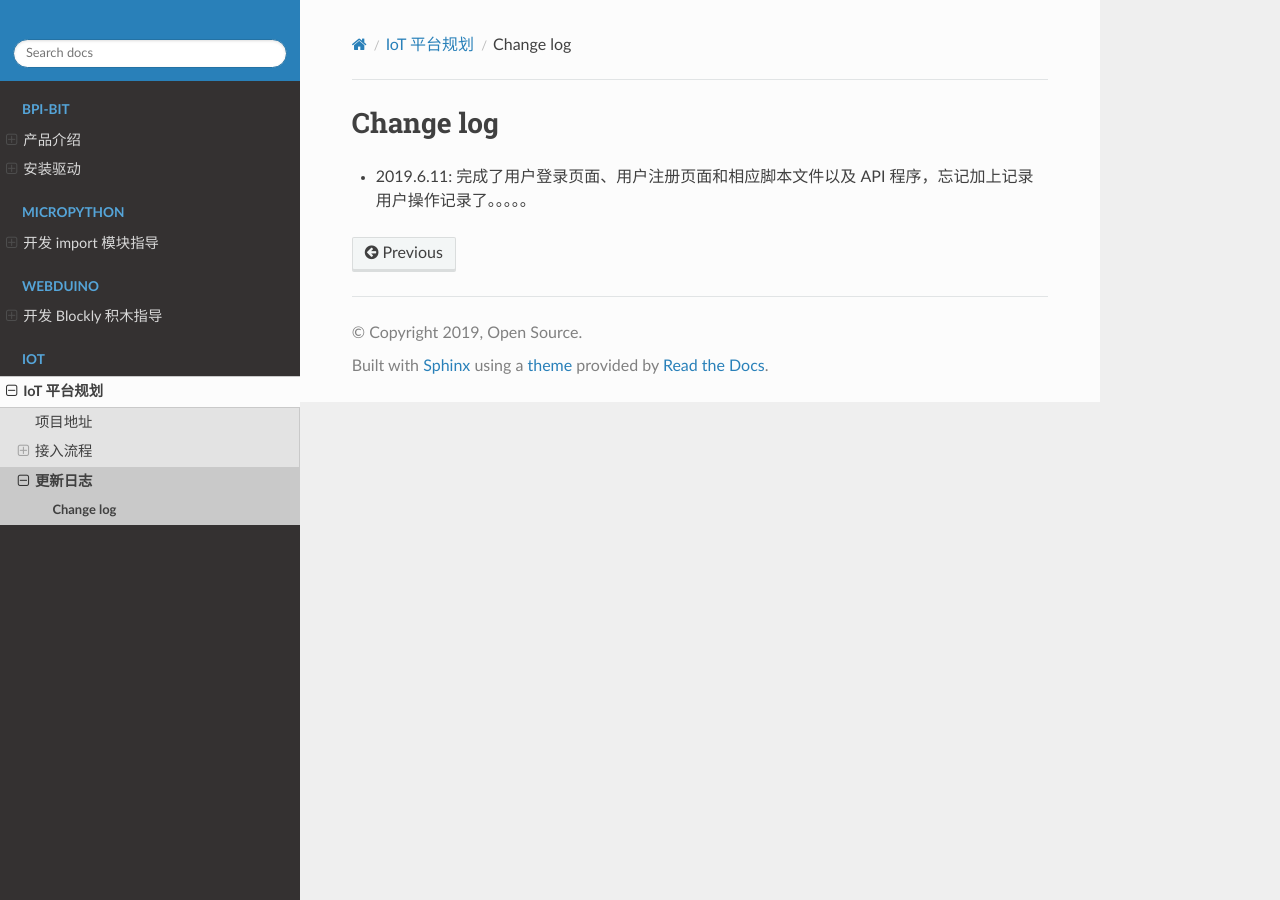
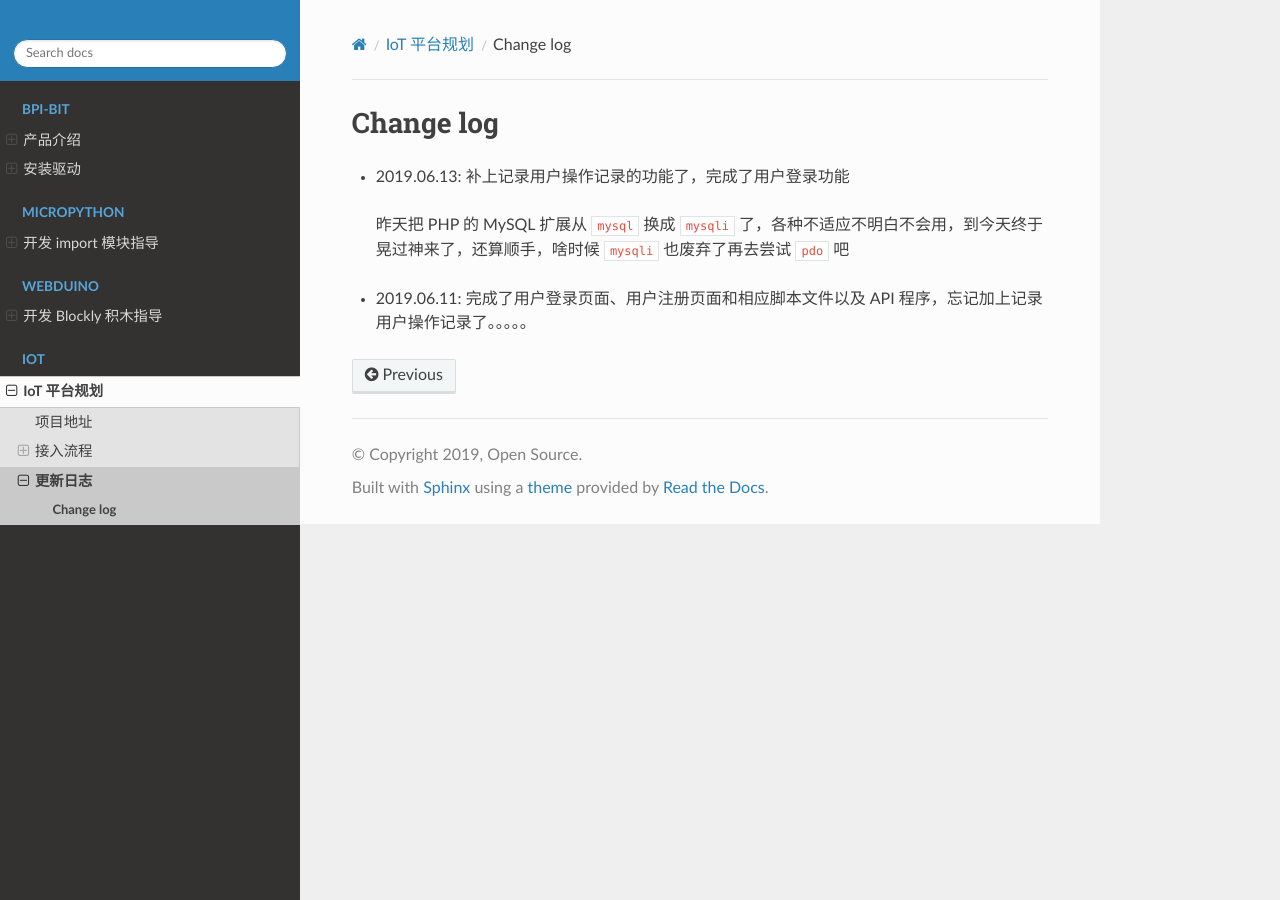
Before and after one commit to BPI-STEAM/Dev, a Sphinx documentation site: the page built from source/iot/change_log.md, in a window 1280 px wide. Built offline with Sphinx 7.4.7 and the Read the Docs theme 2.0.0, drawn with Linux system fonts in a browser that asks for light colours.

Commit message:
更新change log

```diff
--- a/source/iot/change_log.md
+++ b/source/iot/change_log.md
@@ -1,3 +1,6 @@
 ## Change log
 
-- 2019.6.11: 完成了用户登录页面、用户注册页面和相应脚本文件以及 API 程序，忘记加上记录用户操作记录了。。。。。
+- 2019.06.13: 补上记录用户操作记录的功能了，完成了用户登录功能
+> 昨天把 PHP 的 MySQL 扩展从 `mysql` 换成 `mysqli` 了，各种不适应不明白不会用，到今天终于晃过神来了，还算顺手，啥时候 `mysqli` 也废弃了再去尝试 `pdo` 吧
+
+- 2019.06.11: 完成了用户登录页面、用户注册页面和相应脚本文件以及 API 程序，忘记加上记录用户操作记录了。。。。。
```
Also changed, not shown: source/iot/operations.md (+1 -1 lines).
